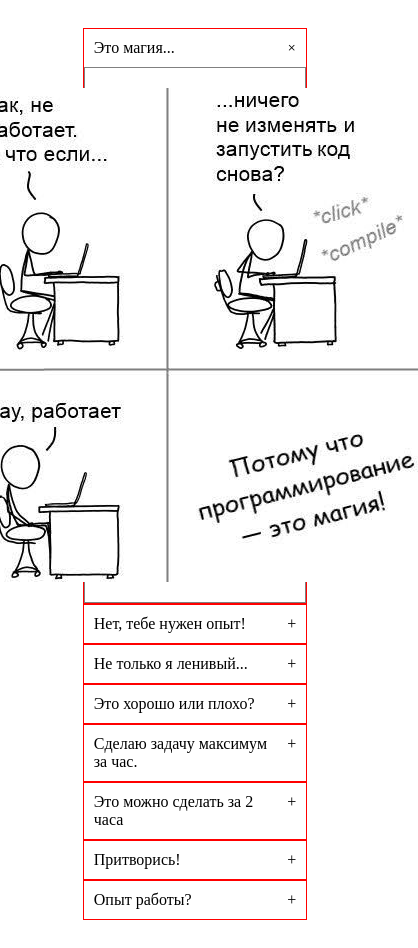
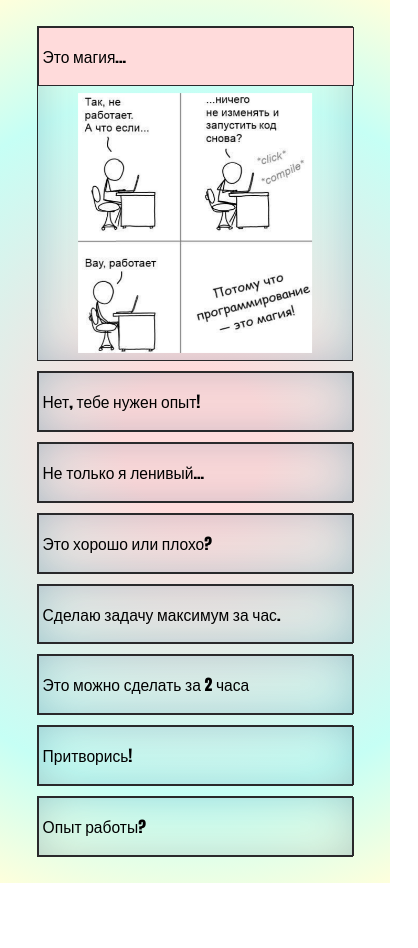
Before and after one commit to ava-mirtl/cssBayan, a plain HTML site: page cssBayan/index.html in a window 390 px wide. Shown: the whole page, 418 px wide, since content can reach past the window. After the commit the page ends 883 px from the top, so only its background shows below. Drawn offline with Linux system fonts and the light colour scheme.

Commit message:
feat: responsive (Sat, Mar, 11, 2023 03:01:42 AM)

```diff
--- a/cssBayan/style.css
+++ b/cssBayan/style.css
@@ -1,50 +1,119 @@
+@keyframes ani {
+  0% {
+    opacity: 0;
+  }
+  100% {
+    opacity: 1;
+  }
+}
+
 body {
   display: flex;
   justify-content: center;
+  background: radial-gradient(
+    circle,
+    rgba(255, 219, 219, 1) 15%,
+    rgba(198, 255, 245, 1) 73%,
+    rgba(254, 255, 220, 1) 100%
+  );
+  font-family: Impact, Haettenschweiler, "Arial Narrow Bold", sans-serif;
+  font-size: 2em;
 }
+
 .bayan-container {
   width: 60%;
-  margin: 20px auto;
+  margin: 2vw auto;
 }
 input {
   display: none;
 }
 
 img {
-  width: 500px;
-  margin: 20px;
+  width: 30vw;
+  margin: 2vw;
+}
+span {
+  height: fit-content;
+  align-self: center;
+}
+.bayan-btn {
+  visibility: hidden;
 }
 .bayan-container .bayan-body {
   display: none;
   justify-content: center;
-  padding: 0 30px;
-  transition: color 0.5s, padding 0.5s;
-  border: 1px solid grey;
   margin: 0 auto;
 }
-.bayan-body:hover {
-  display: flex;
+.bayan-body:hover,
+label:hover {
+  cursor: pointer;
 }
-.bayan-item:hover > .bayan-body {
-  display: flex;
-}
+
+.bayan-body:hover,
+.bayan-item:hover > .bayan-body,
 input:checked + label + .bayan-body {
   display: flex;
+  opacity: 0;
+  animation: ani 1s forwards;
 }
-input:checked + label > .bayan-btn {
-  transform: rotate(45deg);
+
+.bayan-btn {
+  font-size: 2.5rem;
 }
+input:checked + label > .bayan-btn,
 .bayan-item:hover > label > .bayan-btn {
   transform: rotate(45deg);
+  transition: transform 0.3s;
+}
+.bayan-container:hover > .bayan-item > .bayan-title > .bayan-btn {
+  visibility: visible;
 }
 .bayan-item {
-  border: 1px solid red;
+  border: 0.01vw solid rgb(41, 41, 43);
+  margin: 10px;
+  -webkit-box-shadow: 0px 0px 52px -10px rgba(0, 59, 105, 0.31) inset;
+  -moz-box-shadow: 0px 0px 52px -10px rgba(0, 59, 105, 0.31) inset;
+  box-shadow: 0px 0px 52px -10px rgba(0, 59, 105, 0.31) inset;
 }
 .bayan-title {
   display: flex;
   width: 100%;
   justify-content: space-between;
+  border: 0.01vw solid rgb(41, 41, 43);
 }
 span {
-  padding: 10px;
+  padding: 1vw;
 }
+input:checked + label,
+.bayan-item:hover > label {
+  background: rgba(255, 219, 219);
+  transition: any 0.9s;
+}
+@media (max-width: 819.98px) {
+  body {
+    font-size: 4vw;
+  }
+  .bayan-container {
+    width: 90%;
+  }
+  img {
+    width: 60vw;
+  }
+  .bayan-btn {
+    font-size: 2rem;
+  }
+}
+@media (max-width: 329.98px) {
+  body {
+    font-size: 3vw;
+  }
+  .bayan-container {
+    width: 96%;
+  }
+  img {
+    width: 70vw;
+  }
+  .bayan-btn {
+    font-size: 1rem;
+  }
+}
```
